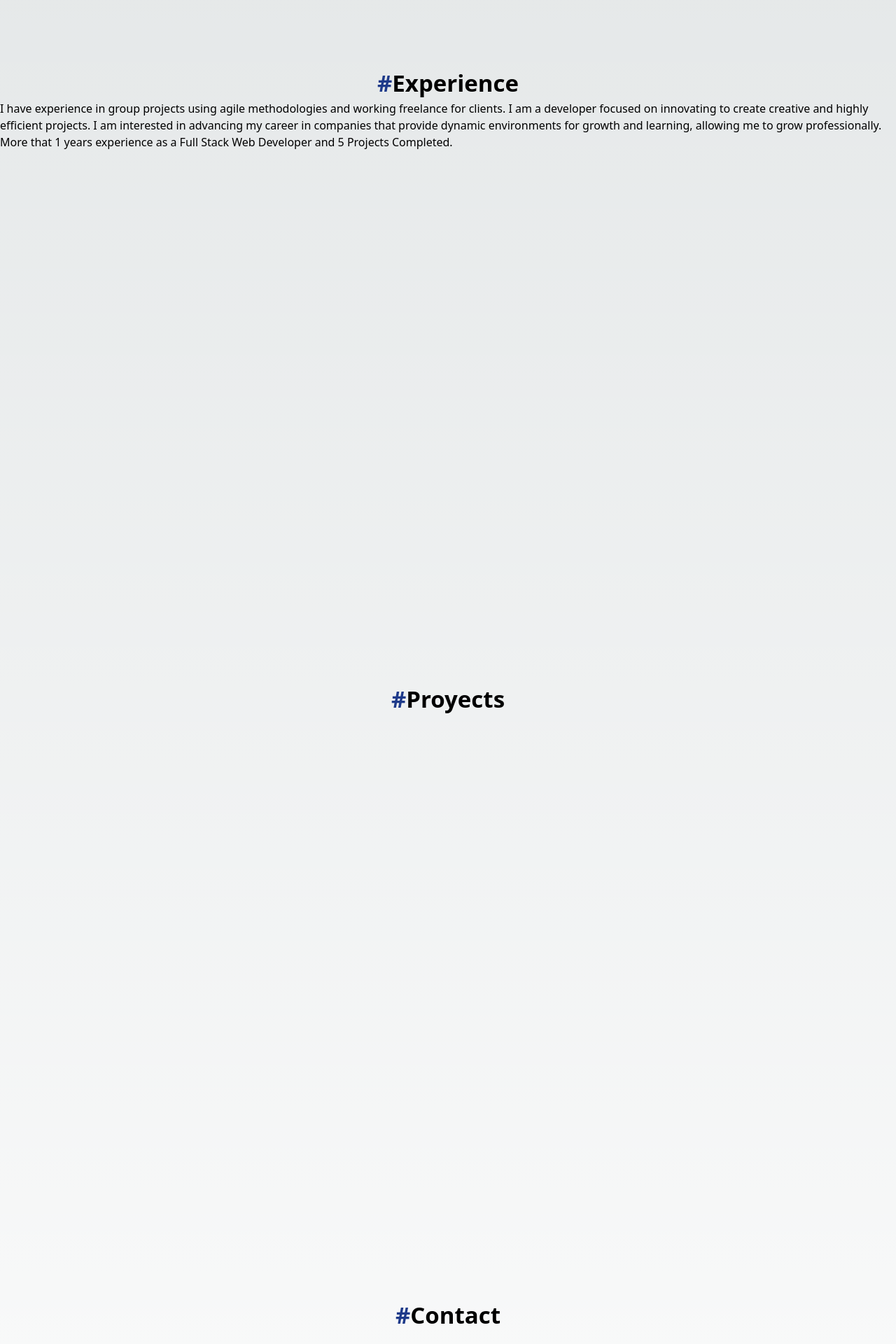
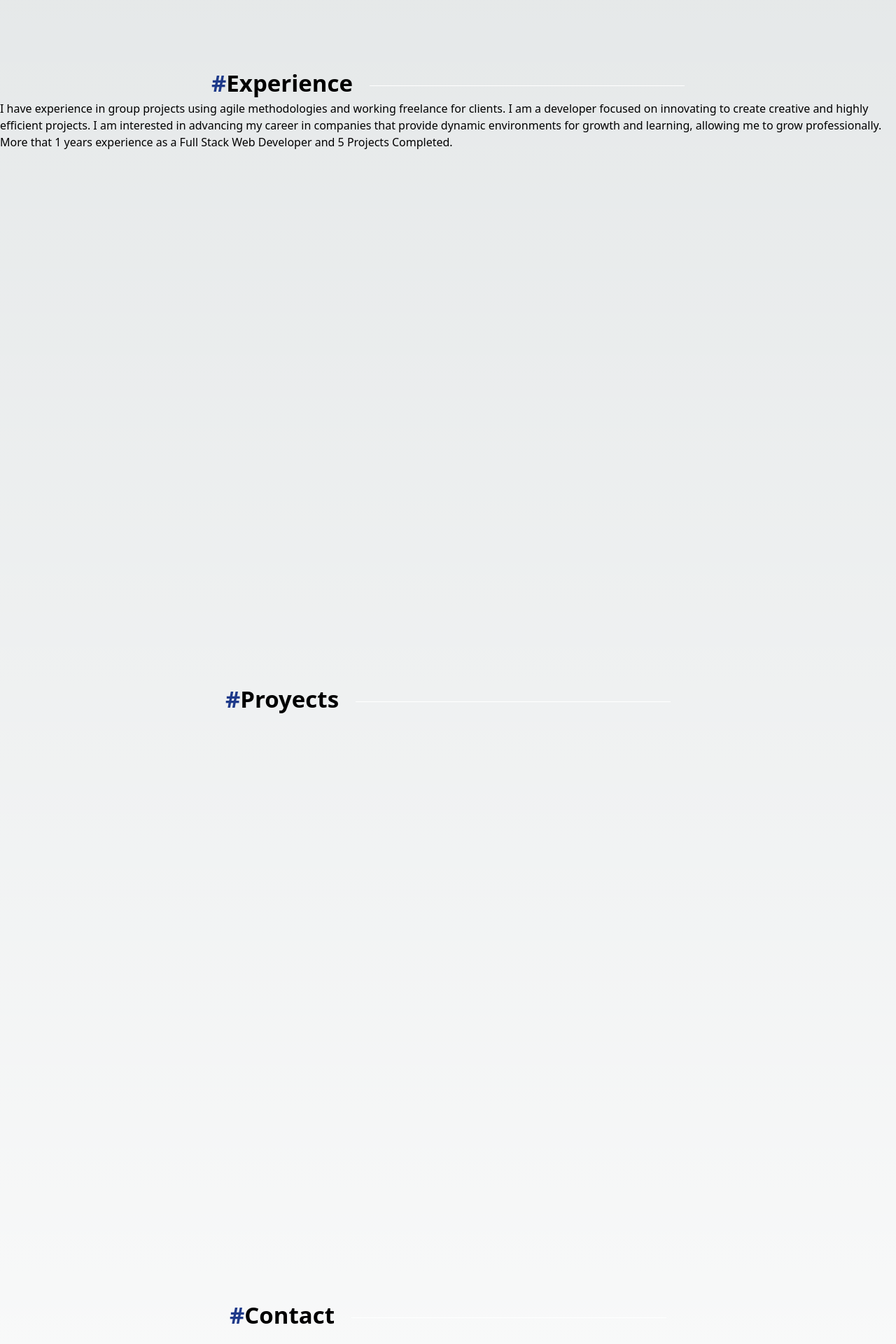
Before and after one commit to Jessuss0/Portfolio-JesusAcosta, a Next.js app in the folder portfolio-jesusacosta/: page / in a window 1280 px wide. Shown: the part 1640-3560 px from the top of the page at 70% size. Built offline with nearby package versions, Linux system fonts and the light colour scheme.

Commit message:
fix deploy

```diff
--- a/portfolio-jesusacosta/src/components/contact/contact.jsx
+++ b/portfolio-jesusacosta/src/components/contact/contact.jsx
@@ -3,7 +3,9 @@ export default function Contact() {
         <div className="min-h-screen">
             <h2 className="text-[33px] text-center font-black mt-20">
           <span className=" text-blue-900">#</span>Contact
-
+          <span className="h-[1px] md:ml-6 w-full md:w-[450px] inline-block bg-light relative top-7 group-hover:w-full transition-[width] ease duration-300 bg-white">
+            &nbsp;
+          </span>
         </h2>
         </div>
     );
--- a/portfolio-jesusacosta/src/components/experience/experience.jsx
+++ b/portfolio-jesusacosta/src/components/experience/experience.jsx
@@ -3,6 +3,9 @@ export default function Experience() {
     <div className="min-h-screen">
       <h2 className="text-[33px] text-center font-black mt-20">
         <span className=" text-blue-900">#</span>Experience
+        <span className="h-[1px] md:ml-6 w-full md:w-[450px] inline-block bg-light relative top-7 group-hover:w-full transition-[width] ease duration-300 bg-white">
+            &nbsp;
+          </span>
       </h2>
       <p>
         I have experience in group projects using agile methodologies and
--- a/portfolio-jesusacosta/src/components/proyects/proyects.jsx
+++ b/portfolio-jesusacosta/src/components/proyects/proyects.jsx
@@ -3,7 +3,9 @@ export default function Proyects() {
         <div className="min-h-screen">
             <h2 className="text-[33px] text-center font-black mt-20">
           <span className=" text-blue-900">#</span>Proyects
-
+          <span className="h-[1px] md:ml-6 w-full md:w-[450px] inline-block bg-light relative top-7 group-hover:w-full transition-[width] ease duration-300 bg-white">
+            &nbsp;
+          </span>
         </h2>
         </div>
     );
```
